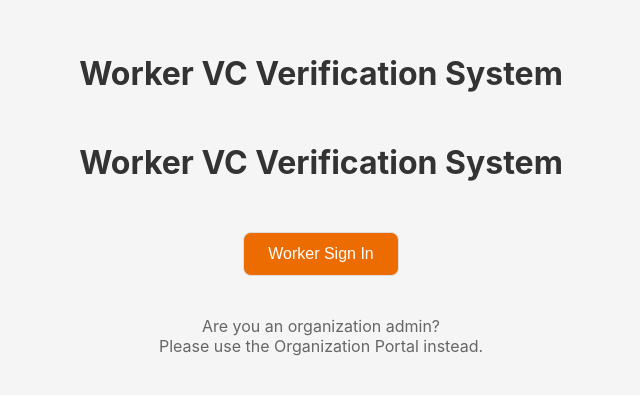
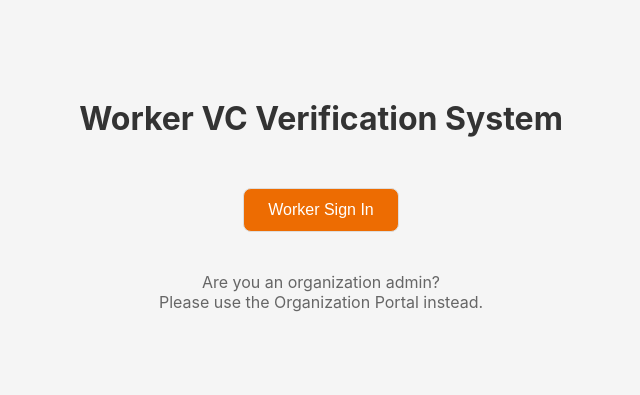
Before and after one commit to SartMa/inji-offline-verify, a React (Vite) app in the folder apps/worker-pwa/: page / in a window 1280 px wide. Shown: the part 195-590 px from the top of the page, without its empty margins (319-959 px from the left). Built offline with nearby package versions, Linux system fonts and the light colour scheme.

Commit message:
some minor changes

```diff
--- a/apps/worker-pwa/src/App.tsx
+++ b/apps/worker-pwa/src/App.tsx
@@ -23,7 +23,7 @@ function LandingPage() {
       backgroundColor: '#f5f5f5'
     }}>
       <h1 style={{ color: '#333', marginBottom: '30px' }}>Worker VC Verification System</h1>
-      <h1 style={{ color: '#333', marginBottom: '30px' }}>Worker VC Verification System</h1>
+
       <div style={{ display: 'flex', gap: '20px', flexWrap: 'wrap', justifyContent: 'center' }}>
         <button
           onClick={() => navigate('/worker-signin')}
```
Also changed, not shown: 2 other files (tests, documents, lock files or other folders).
